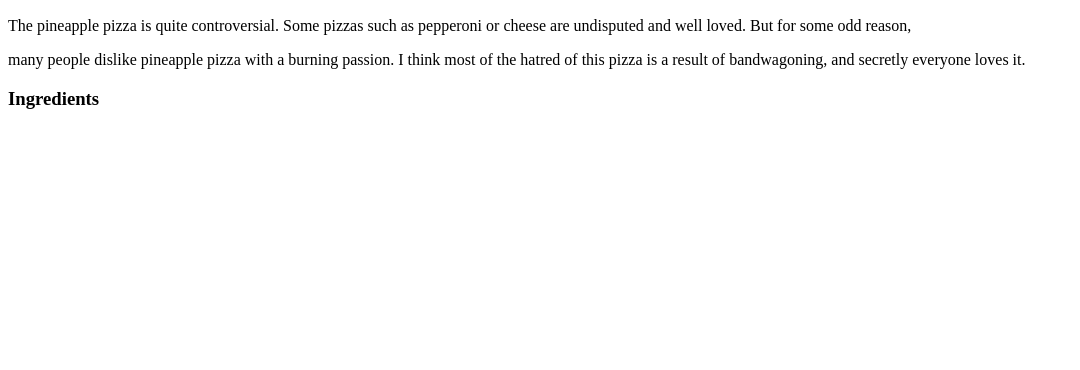
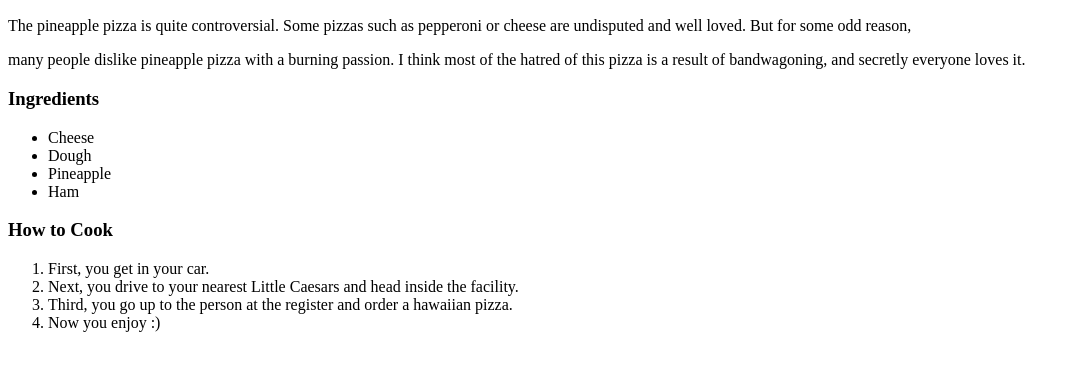
Before and after one commit to DominicFisher18/odin-recipies, a plain HTML site: page recipies/hawaiianPizza.html in a window 1280 px wide. Shown: the part 416-786 px from the top of the page, without its empty margins (0-1080 px from the left). Drawn offline with Linux system fonts and the light colour scheme.

Commit message:
finished hawaiianPizza html page

```diff
--- a/recipies/hawaiianPizza.html
+++ b/recipies/hawaiianPizza.html
@@ -10,5 +10,18 @@
                 many people dislike pineapple pizza with a burning passion.  I think most of the hatred of this pizza is a result of bandwagoning, and secretly everyone loves it.
         </p>
         <h3>Ingredients</h3>
+            <ul>
+                <li>Cheese</li>
+                <li>Dough</li>
+                <li>Pineapple</li>
+                <li>Ham</li>
+            </ul>
+        <h3>How to Cook</h3>
+            <ol>
+                <li>First, you get in your car.</li>
+                <li>Next, you drive to your nearest Little Caesars and head inside the facility.</li>
+                <li>Third, you go up to the person at the register and order a hawaiian pizza.</li>
+                <li>Now you enjoy :)</li>
+            </ol>
     </main>
 </body>
```
